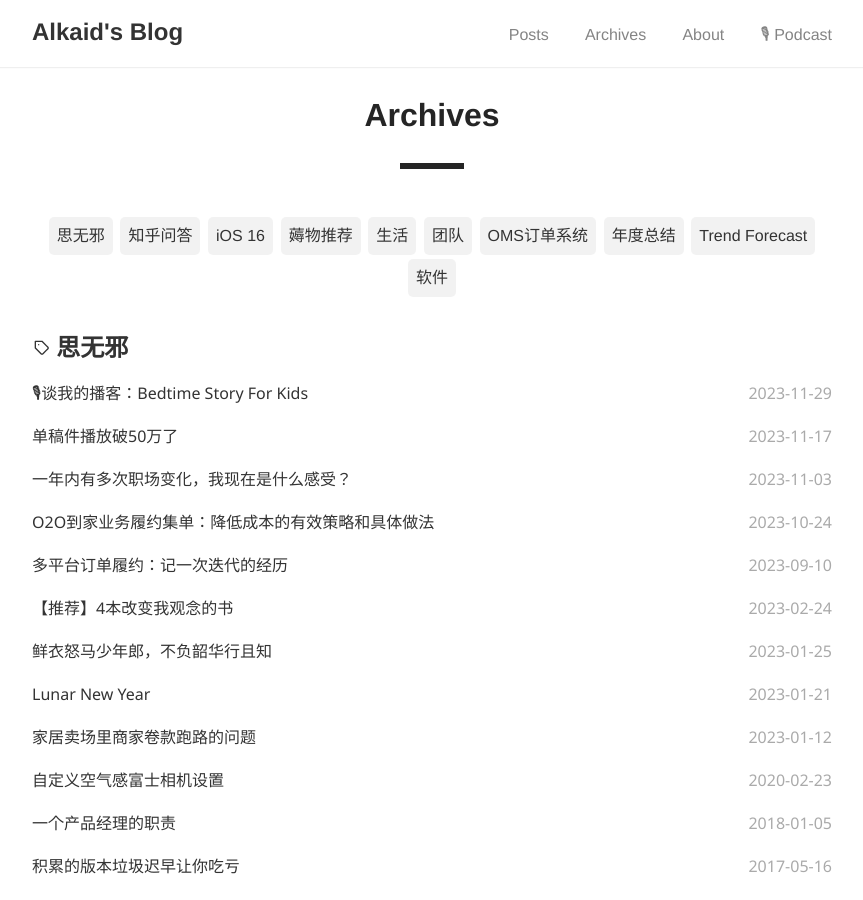
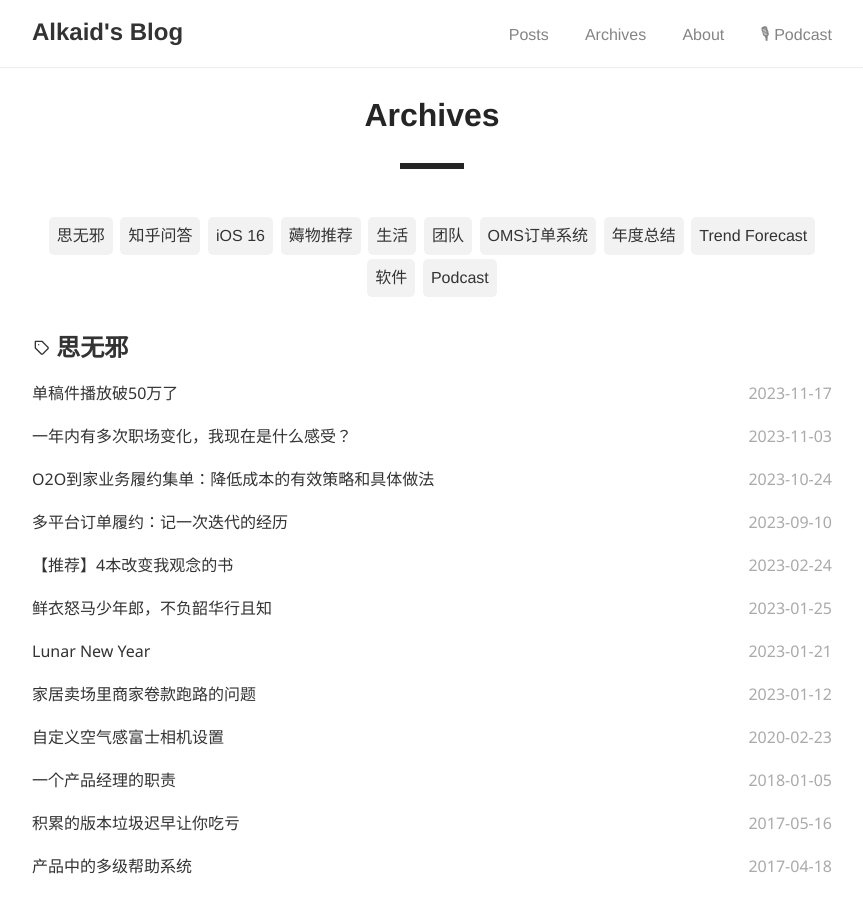
Before and after one commit to AlkaidWaong/ifoz, a Jekyll site: the page built from _pages/tags.html, in a window 1280 px wide and 900 px high. Shown: the whole window, without its empty margins (208-1071 px from the left). Built offline with Jekyll 4.4.1, drawn with Linux system fonts in a browser that asks for light colours; comment, search, counter and statistics services are not loaded; some of the changed text lies outside the part shown.

Commit message:
Update 2023-11-29-Bedtime-Story-For-Kids.md

```diff
--- a/_posts/2023-11-29-Bedtime-Story-For-Kids.md
+++ b/_posts/2023-11-29-Bedtime-Story-For-Kids.md
@@ -6,7 +6,7 @@ author: "Alkaid"
 sticky: true
 header-img: "https://sm.ms/image/Bezgcv1SlKpmj6D"
 tags:
-  - 思无邪
+  - Podcast
 ---
 
 最近在Apple Podcast、Spotify上发布了自己的播客[《Beditme Story For Kids》](https://podcasts.apple.com/us/podcast/bedtime-story-for-kids/id1717719475?i=1000636728013)，这个播客的初衷是为我女儿做的哄睡节目。
```
